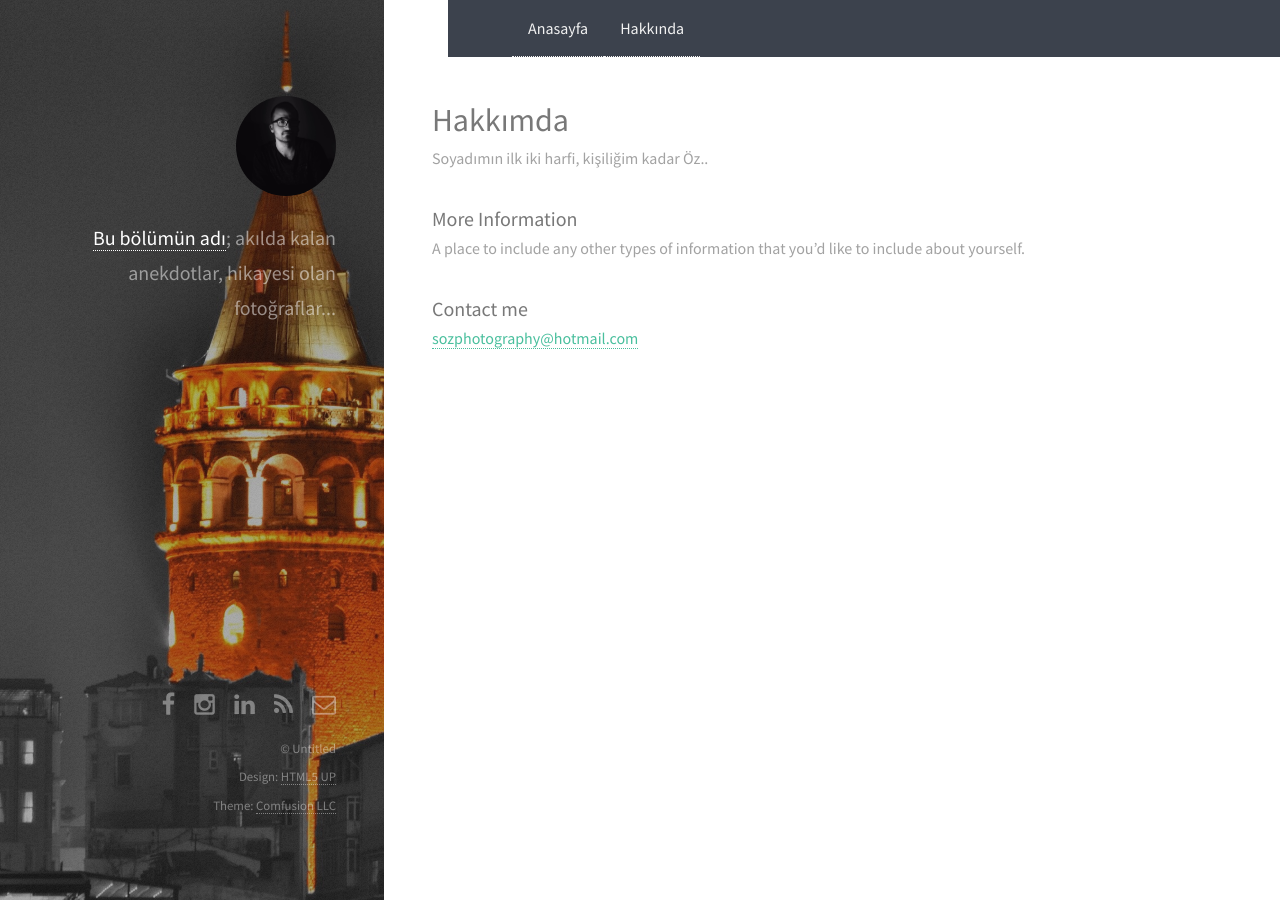
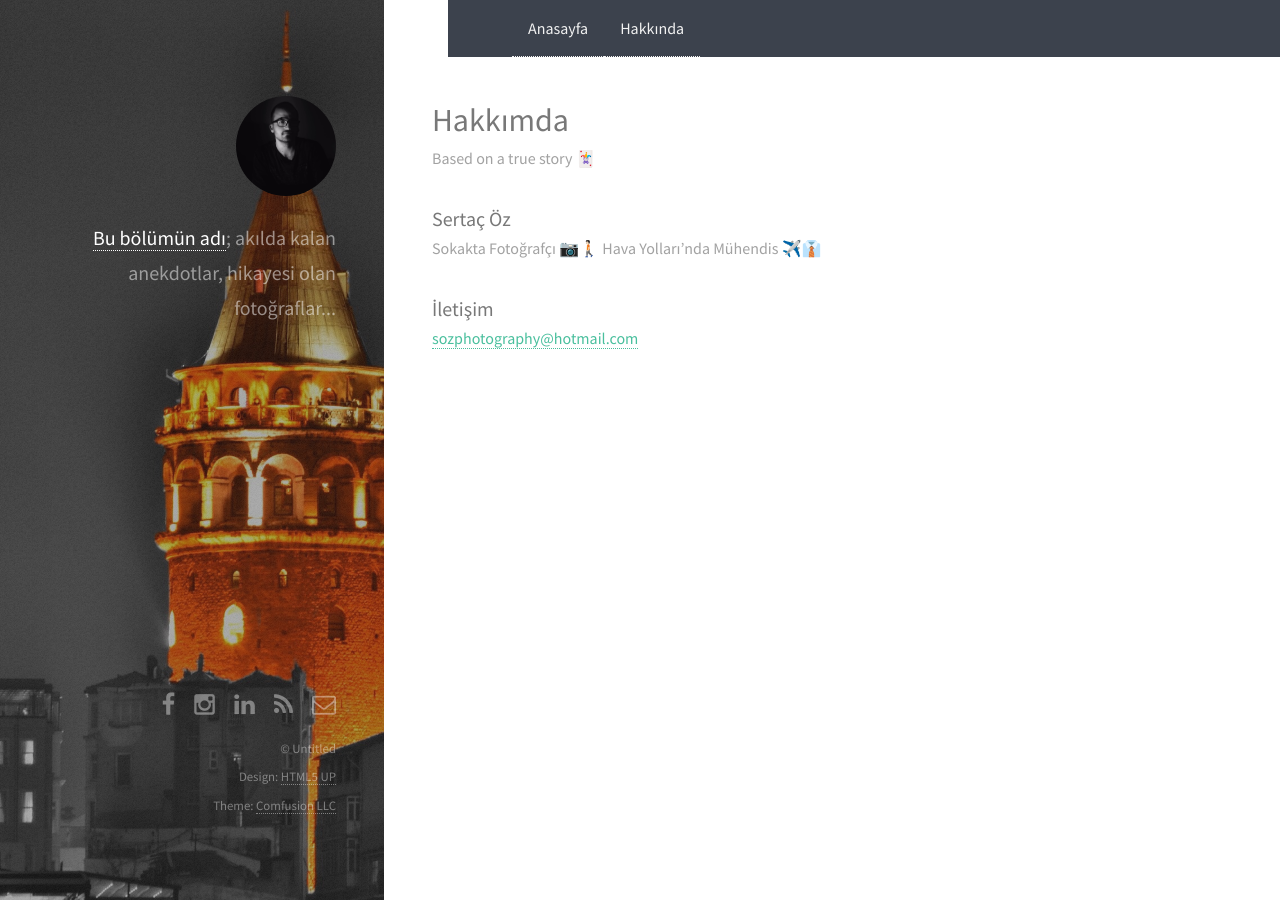
Before and after one commit to bubolumunadi/bubolumunadi.github.io, a Jekyll site: the page built from about.md, in a window 1280 px wide. Built offline with Jekyll 4.4.1, drawn with Linux system fonts in a browser that asks for light colours; nearby versions of some CDN libraries.

Commit message:
Create about.md

```diff
--- a/about.md
+++ b/about.md
@@ -4,12 +4,13 @@ title: Hakkımda
 permalink: /about/
 ---
 
-Soyadımın ilk iki harfi, kişiliğim kadar Öz..
+Based on a true story 🃏
 
-### More Information
+### Sertaç Öz
 
-A place to include any other types of information that you'd like to include about yourself.
+Sokakta Fotoğrafçı 📷🚶🏻
+Hava Yolları'nda Mühendis ✈️👔
 
-### Contact me
+### İletişim
 
 [sozphotography@hotmail.com](mailto:sozphotography@hotmail.com)
```
